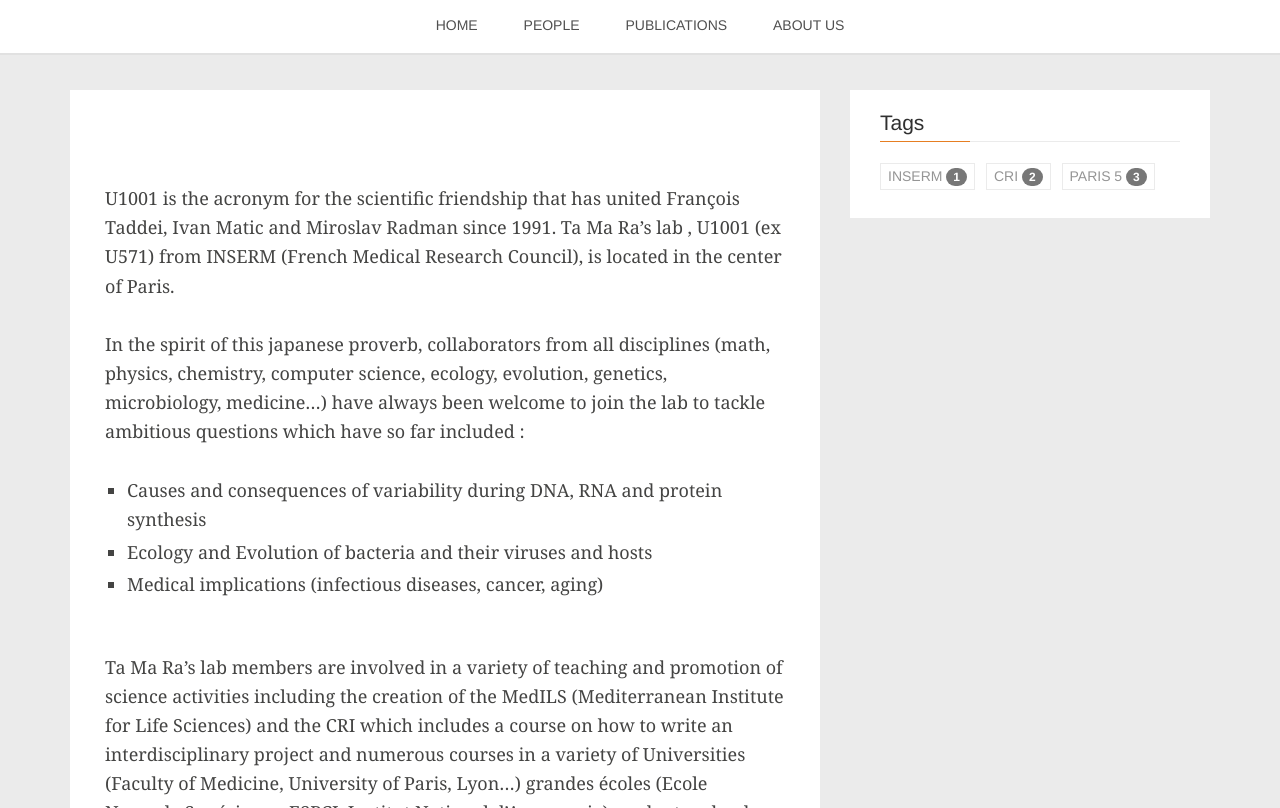
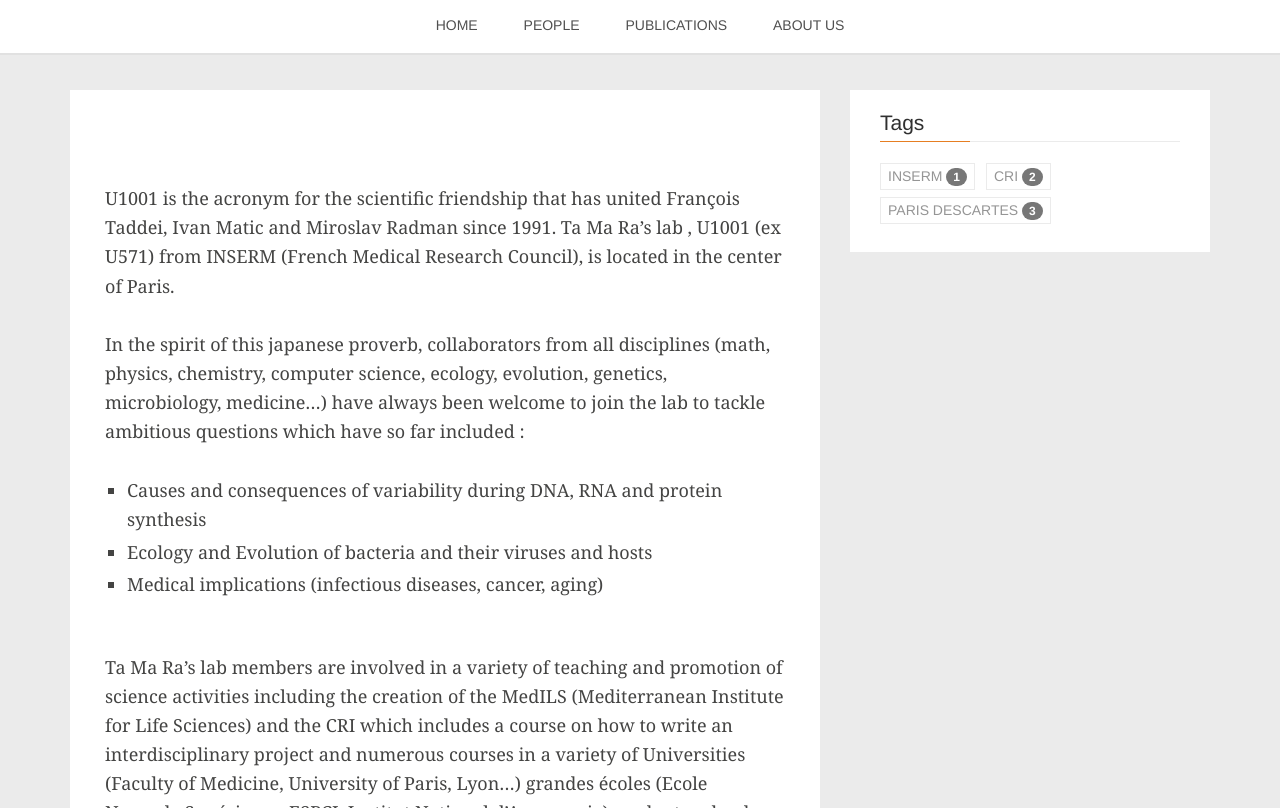
Before and after one commit to maincover/u1001, a Jekyll site: the page built from home/index.html, in a window 1280 px wide and 900 px high, scrolled down 473 px, cut to the strip 92-900 px from the top of the window. Built offline with Jekyll 4.4.1, drawn with Linux system fonts in a browser that asks for light colours; nearby versions of some CDN libraries.

Commit message:
google map

```diff
--- a/_includes/sidebar.html
+++ b/_includes/sidebar.html
@@ -10,7 +10,7 @@
 
                <a href="https://cri-paris.org/"> CRI <span class="badge">2</span></a>
 
-               <a href="https://www.univ-paris5.fr/"> PARIS 5 <span class="badge">3</span></a>
+               <a href="https://www.univ-paris5.fr/"> PARIS DESCARTES <span class="badge">3</span></a>
         </div>
     </div>
 
```
Also changed, not shown: images/adress-u1001.png.
